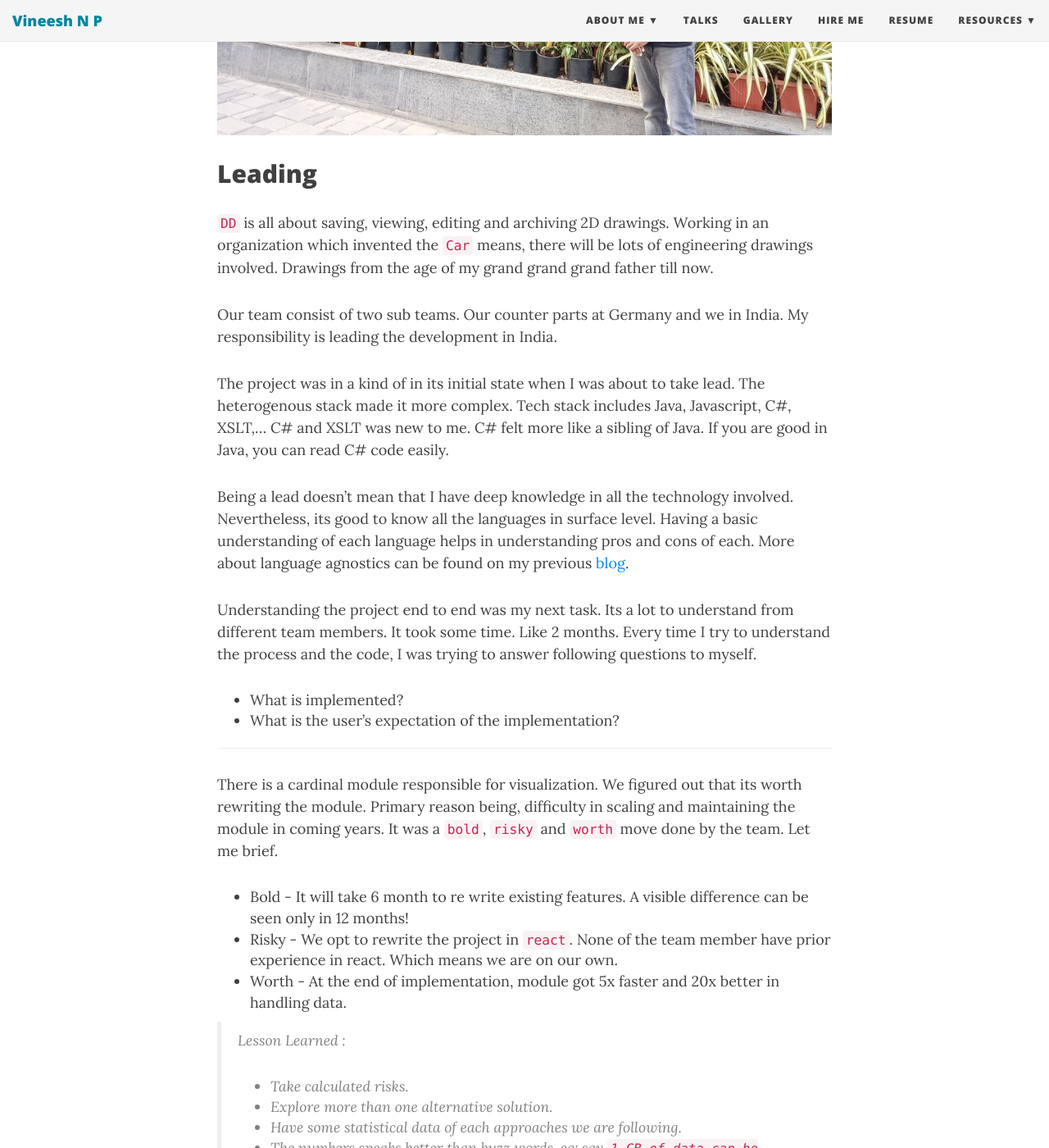
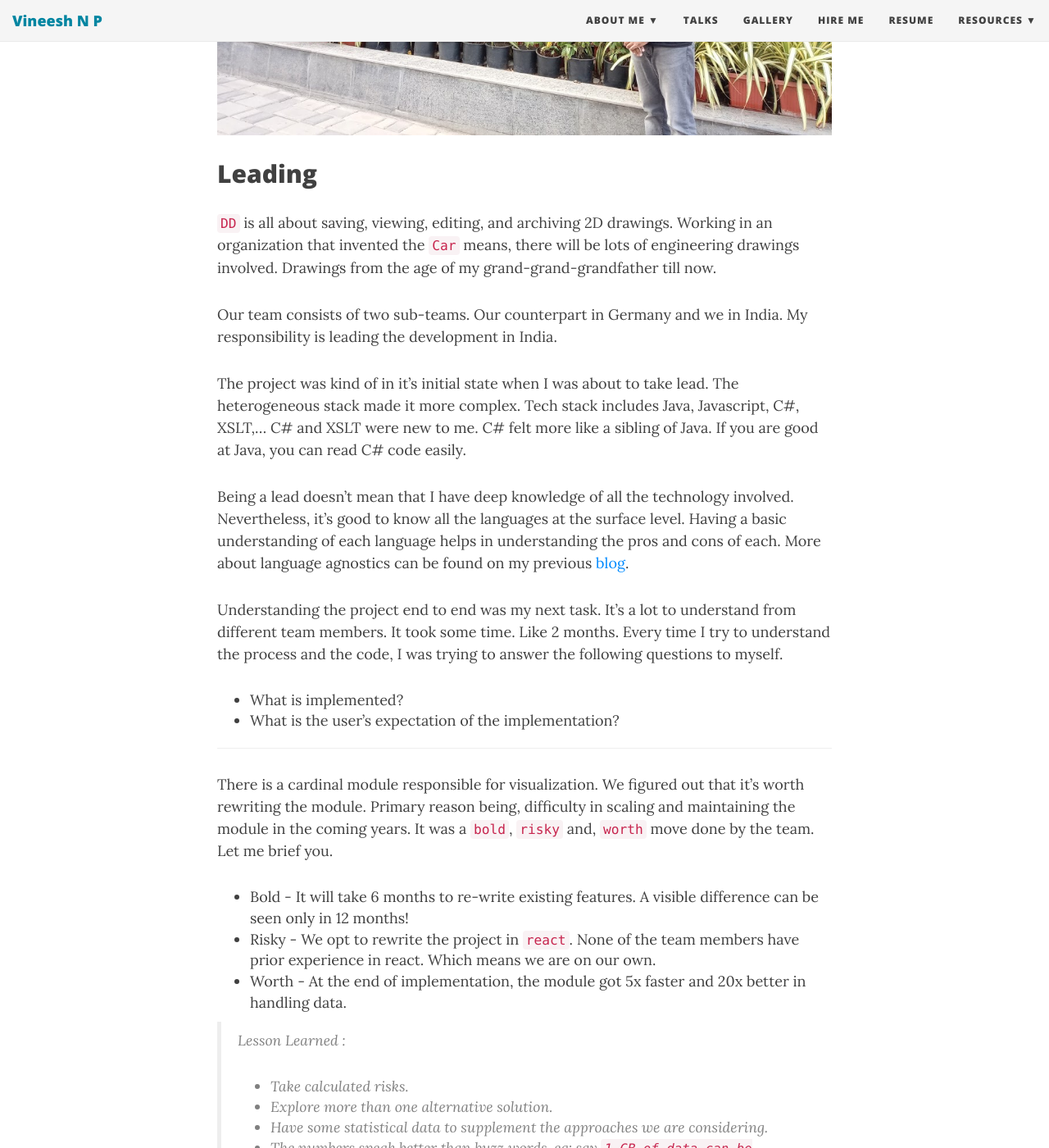
Before and after one commit to vineeshnp/vineeshnp.github.io, a Jekyll site: the page built from _posts/2021-07-05-leaving-daimler.md, in a window 1280 px wide and 1400 px high, scrolled down 1813 px. Shown: the whole window at 82% size. Built offline with Jekyll 4.4.1, drawn with Linux system fonts in a browser that asks for light colours; nearby versions of some CDN libraries; some of the changed text lies outside the part shown.

Commit message:
[Update Blog] Leaving Daimler - Several grammar and spell corrections.

```diff
--- a/_posts/2021-07-05-leaving-daimler.md
+++ b/_posts/2021-07-05-leaving-daimler.md
@@ -17,12 +17,12 @@
 Office reception is stunning. Had breakfast from cafeteria, and moved along with the joining group. Joining process was hassle free and motivating.
 
 That was two day's of induction. Collected the laptop. Figured out building and cubicle location. Called the buddy(contact person from team) to know the exact place.
-Met him, he walked us to the team. Also asked us(there was another person joining along with me) to choose the cubicle we want, as there were several free cubicle.
-I took the one, which was besides me. It all started from there.
+Met him, he walked us to the team. Also asked us(another person was joining along with me) to choose the cubicle we want, as there were several free cubicles.
+I took the one, which was beside me. It all started from there.
 
 
 ## Settling
-In the initial days, I did what most of us do in the new company. Building a network within the team. Walking through code base of existing projects.
+In the initial days, I did what most of us do in the new company. Building a network within the team. Walking through the code base of existing projects.
 Attending team meetings like reading Greek. Going through intranet pages. Understanding corporate policies, blah, blah, blah,...
 
 But soon I got assigned to a project `DD` - which changed my career at MBRDI.
@@ -31,50 +31,45 @@
 
 ## Leading
 
-`DD` is all about saving, viewing, editing and archiving 2D drawings. Working in an organization which invented the `Car` means, there will be lots of engineering drawings involved. Drawings from the age of my grand grand grand father till now.
+`DD` is all about saving, viewing, editing, and archiving 2D drawings. Working in an organization that invented the `Car` means, there will be lots of engineering drawings involved. Drawings from the age of my grand-grand-grandfather till now.
 
-Our team consist of two sub teams. Our counter parts at Germany and we in India. My responsibility is leading the development in India.
+Our team consists of two sub-teams. Our counterpart in Germany and we in India. My responsibility is leading the development in India.
 
-The project was in a kind of in its initial state when I was about to take lead. The heterogenous stack made it more complex.
+The project was kind of in it's initial state when I was about to take lead. The heterogeneous stack made it more complex.
 Tech stack includes Java, Javascript, C#, XSLT,...
-C# and XSLT was new to me. C# felt more like a sibling of Java.
-If you are good in Java, you can read C# code easily.
+C# and XSLT were new to me. C# felt more like a sibling of Java.
+If you are good at Java, you can read C# code easily.
 
-Being a lead doesn't mean that I have deep knowledge in all the technology involved. Nevertheless, its good to know all the languages in surface level. Having a basic understanding of each language helps in understanding pros and cons of each. More about language agnostics can be found on my previous [blog](/2018-05-01-being-language-agnostic/).
+Being a lead doesn't mean that I have deep knowledge of all the technology involved. Nevertheless, it's good to know all the languages at the surface level. Having a basic understanding of each language helps in understanding the pros and cons of each. More about language agnostics can be found on my previous [blog](/2018-05-01-being-language-agnostic/).
 
-Understanding the project end to end was my next task. Its a lot to understand from different team members. It took some time. Like 2 months.
- Every time I try to understand the process and the code, I was trying to answer following questions to myself.
+Understanding the project end to end was my next task. It's a lot to understand from different team members. It took some time. Like 2 months.
+ Every time I try to understand the process and the code, I was trying to answer the following questions to myself.
 - What is implemented?
 - What is the user's expectation of the implementation?
 
 ---
 
-There is a cardinal module responsible for visualization. We figured out that its worth rewriting the module.
-Primary reason being, difficulty in scaling and maintaining the module in coming years.
-It was a `bold`, `risky` and `worth` move done by the team. Let me brief.
+There is a cardinal module responsible for visualization. We figured out that it's worth rewriting the module.
+Primary reason being, difficulty in scaling and maintaining the module in the coming years.
+It was a `bold`, `risky` and, `worth` move done by the team. Let me brief you.
 
-* Bold - It will take 6 month to re write existing features. A visible difference can be seen only in 12 months!
-* Risky - We opt to rewrite the project in `react`. None of the team member have prior experience in react. Which means we are on our own.
-* Worth - At the end of implementation, module got 5x faster and 20x better in handling data.
+* Bold - It will take 6 months to re-write existing features. A visible difference can be seen only in 12 months!
+* Risky - We opt to rewrite the project in `react`. None of the team members have prior experience in react. Which means we are on our own.
+* Worth - At the end of implementation, the module got 5x faster and 20x better in handling data.
 
 > Lesson Learned :
 > - Take calculated risks.
 > - Explore more than one alternative solution.
-> - Have some statistical data of each approaches we are following.
-> - The numbers speaks better than buzz words. eg: say `1 GB of data can be rendered in 10 seconds` compared to `Using advanced rendering technique which make use of virtual DOM blah blah blah...`
+> - Have some statistical data to supplement the approaches we are considering.
+> - The numbers speak better than buzz words. eg: say `1 GB of data can be rendered in 10 seconds` compared to `Using advanced rendering technique which makes use of virtual DOM blah blah blah...`
 
 Sometimes we have to take risks.
-Fortunately in our case risks paid of well. But that doesn't mean that failure is inevitable.
-Sometimes, I was skeptical of success. The team's aspiration and
-our dream of project's success masked the thoughts of failure, virtually and literally.
-
-Few other things we were doing was...
-* Full CI-CD pipeline.
-* Automated and manual code reviews.
-* In code - in depth documentation.
+Fortunately in our case risks paid off well. But that doesn't mean that failure is inevitable.
+At times, I was skeptical of success. Then the team's aspiration and
+our dream of the project's success masked thoughts of failure, virtually and literally.
 
 ---
-Eventually I got a chance to lead the module responsible for 3D rendering as well. Unfortunately I could not take it further, as I have already opted to move out of Daimler.
+Eventually, I got a chance to lead the project responsible for 3D rendering as well. Unfortunately, I could not take it further, as I have already opted to move out of Daimler.
 
 
 ## Travelling
@@ -88,23 +83,22 @@
 ![DE5](/img/posts/leaving-daimler/de5.jpg)
 
 
-The weather at Stuttgart is at finest sometimes. It will be around 12 to 15 degree celsius. You could feel the breath vapour. Ambling on the streets, when the mild breeze give you a tight hug. Sometimes these are best enjoyed with your family, but again business trips.
-Streets are clean as water from Alps. Roads are well maintained. Atmosphere is spotless. The breath we take feels naturally sweet. Public transport is at its best. You can see the pristine stream of water flowing underneath the roads.
-Tulips of vivid colors are scattered along the streets. Its a feeling to be felt.
+The weather at Stuttgart is at its finest sometimes. It will be around 12 to 15 degrees celsius. You could feel the breath vapor. Ambling on the streets, when the mild breeze gives you a tight hug. Sometimes these are best enjoyed with your family, but again business trips.
+Streets are clean as water from the Alps. Roads are well maintained. The Atmosphere is spotless. The breath we take feels naturally sweet. Public transport is at its best. You can see the pristine stream of water flowing underneath the roads.
+Tulips of vivid colors are scattered along the streets. It's a feeling to be felt.
 
 ![DE6](/img/posts/leaving-daimler/de6.jpg)
 ![DE7](/img/posts/leaving-daimler/de7.jpg)
 ![DE8](/img/posts/leaving-daimler/de8.jpg)
 
-The primary reason for the country being neat and tidy is culture of the people. Germans treat the house and surroundings the same way.
-People obey and respect the rules. The same is done by authority as well. Getting drinkable water on public tap is not a luxury, its the
+The primary reason for the country being tidy is the culture of the people. Germans treat the house and surroundings the same way.
+People obey and respect the rules. The same is done by authority as well. Getting drinkable water on a public tap is not a luxury, it's the
  fundamental right of people.
 
 ---
 
-Office was at a walkable 3 KM from the hotel. Sometimes we walk, and some times we take Bus. While walking you will see exclusive walk ways
-for people who walk and cycles. Its a calm and relaxing feel to walk on the roads. After the long walk, when you reach office its a warm welcome.
-I mean the warmth of heater is a absolute pleasure, especially when its snowing outside.
+Our office was at a walkable 3 KM from the hotel. Sometimes we walk, and sometimes we take Bus. While walking you will see exclusive walkways
+for people who walk and cycle. It's a calm and relaxing feel to walk on the roads. After the long walk, when you reach the office it's a warm welcome. I mean the warmth of the heater is an absolute pleasure, especially when it's snowing outside.
 
 ![DE14](/img/posts/leaving-daimler/de14.jpg)
 ![DE16](/img/posts/leaving-daimler/de16.jpg)
@@ -115,15 +109,15 @@
 ...
 
 #### German Time
-So there was a meeting at Esslingen(~40Km from office), which we need to attend. Its with another department within Daimler.
-Meeting was at 10:00 AM, and we were leaving from office
-around 9:20 AM. So we got into a brand new C class Mercedes.
-Counter part took the riders position, and navigated to Esslingen. Off we leave Stuttgart,
-and passed the city roads to enter Autobahn. We could see the greeneries on both side.
+So there was a meeting at Esslingen(~40Km from the office), which we need to attend. Its with another department within Daimler.
+The meeting was at 10:00 AM, and we were leaving from office
+around 9:20 AM. So we got into a brand new C-class Mercedes.
+Counterpart took the rider's position and navigated to Esslingen. Off we leave Stuttgart,
+and passed the city roads to enter Autobahn. We could see the greeneries on both sides.
 And sometimes some AMGs and MSports swishing next to us. Autobahn is the only road(I know of),
-where there is no upper speed limit. Yes literally you could go on any speed. And we reached the
+where there is no upper-speed limit. Yes, literally you could go at any speed. And we reached the
 destination at 9:50 AM. Even google maps is punctual here.
-One thing in particular we see in Germany(and German organizations) is the punctuality.
+One thing, in particular, we see in Germany(and German organizations) is punctuality.
 If the meeting starts at 10:00 AM,  then 10:01 AM is a late time.
 
 
@@ -133,9 +127,9 @@
 
 #### German foods
 
-Afternoon I try to eat at cafeteria mostly. German food. Food is a bit expensive if we compare to Indian price.
+Afternoon I try to eat at the cafeteria mostly. German food. Food is a bit expensive if we compare it to the Indian price.
 It will be like 7 to 15 Euro average after employee discount.
-I really liked German cuisine. Its less spicy, healthy and tasty.
+I liked German cuisine. It's less spicy, healthy, and tasty.
 
 
 ![DE11](/img/posts/leaving-daimler/de11.jpg)
@@ -144,60 +138,60 @@
 
 #### Why travels are important?
 
-Generally it will be more of meetings when you are at Germany. Meetings where we plan the next release in detail.
-Working with counterparts closely help in understanding the problem's depth. Interacting with end users provides
-clear perspective of their expectation. We may get subtle feature requests from end users, which we might not even consider as user story.
-But lots of these tiny subtle features combined gives a user experience, where user feels fun to use.
-I feel travels is one of the best strategy for enriched development. For sure, am gonna miss the post COVID travels.
+Generally, it will be more of meetings when you are in Germany. Meetings where we plan the next release in detail.
+Working with counterparts closely helps in understanding the problem's depth. Interacting with end users provides
+a clear perspective of their expectations. We may get subtle feature requests from end-users, which we might not even consider as a user-story.
+But lots of these tiny subtle features combined give a user experience, where the user feels fun to use.
+I feel travel is one of the best strategies for enriched development. For sure, am gonna miss the post COVID travels.
 
 ## Mentoring
 
-People I have mentored at MBRDI were bright and enthusiastic. I was lucky to have such great mentees to be mentored.
+The people I have mentored at MBRDI were bright and enthusiastic. I was lucky to have such great mentees to be mentored.
 I wish all of them to have a great career path ahead.
-I love mentoring. For me mentoring is a two way channel. We will have a lot to teach and learn from the mentees.
+I love mentoring. For me mentoring is a two-way channel. We will have a lot to teach and learn from the mentees.
 
-I feels every team's growth relies on the youngsters in the team. If graduates or freshers are joining,
-we have to take responsibility to ensure that they are learning things in right direction.
-I have seen people getting mentored in wrong direction
+I feel every team's growth relies on the youngsters in the team. If graduates or freshers are joining,
+we have to take responsibility to ensure that they are learning things in the right direction.
+I have seen people getting mentored in the wrong direction
 and become stubborn to learn things the right way.
 
-> Its important to learn, its more important to know how to un learn things.
+> It's important to learn, It's more important to know how to unlearn things.
 
 ### Being mentee
 The astonishing journey at Daimler gave me a chance to interact with some of the awesome people within Daimler.
 Priceless knowledge learned from the mentors have affected the way I used to work.
-I would like to express all the counter parts, managers, leads and other colleagues a sincere thanks from bottom of my heart.
+I would like to express to all my counterparts, managers, leads, and other colleagues a sincere thanks from bottom of my heart.
 
 # Good Bye Daimler
 
-Saying good bye to Daimler is hard. In fact, it was very tough to take this decision. But when our options are limited, we may need to
+Saying goodbye to Daimler is hard. It was very tough to take this decision. But when our options are limited, we may need to
 take a choice.
 
-Nevertheless there were countless great things happened in my life, at Daimler. May be I will categorize and list few.
+Nevertheless, countless great things happened in my life, at Daimler. Maybe I will categorize and list a few.
 
 ### Takeaways from MBRDI.
 * Learned to respect time.
 * Take calculated risks.
-* Have larger vision of the project.
-* Understand business requirement, its as important as coding.
+* Have a larger vision of the project.
+* Understand business requirements, it's as important as coding.
 * Plan more and do less. Do not plan less and do more.
 
 ### Good things happened when am at MBRDI.
 * Became father.
-* Bought first vehicle.
+* Bought the first vehicle.
 * Visited Europe.
 * Consecutive departmental awards - 2020 & 2021.
-* Colleagues whom I don't forget for a life time.
+* Colleagues whom I don't forget for a lifetime.
 
-### Things that didn't moved well!
+### Things that didn't move well!
 * Keeping up with the technology trend.
 
 ### Why you should work for MBRDI?
 * Great office and infrastructure.
-* Work life balance.
-* Lots of learning opportunities out side the project.
-* Employee friendly HR policies.
+* Work-life balance.
+* Lots of learning opportunities outside the project.
+* Employee-friendly HR policies.
 * Travels to Germany.
-* Free Food - Breakfast, launch, evening snacks and dinner.
+* Free Food - Breakfast, launch, evening snacks, and dinner.
 
 > Danke Daimler.
```
Also changed, not shown: other parts of _posts/2021-07-05-leaving-daimler.md (+2 -2 lines).
